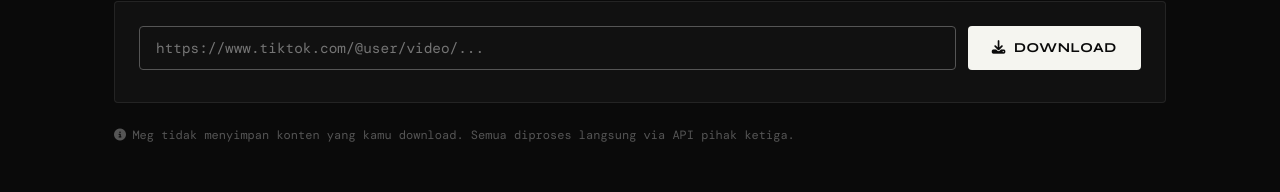
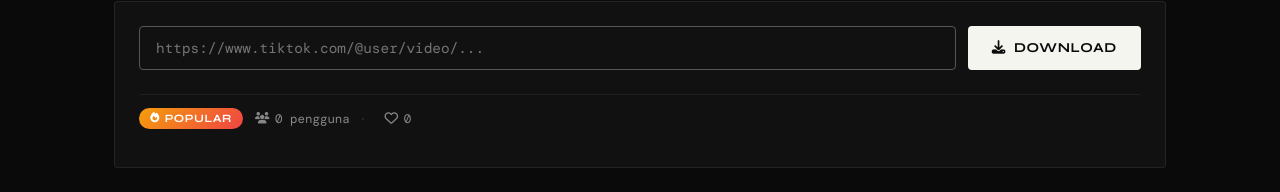
Before and after one commit to nuxmeg-max/Tools-Meg, a Next.js app: page /download in a window 1280 px wide. Shown: the part 331-523 px from the top of the page. Built offline with nearby package versions, Linux system fonts and the light colour scheme; no server answers; the database is empty; a web font is replaced by a local one.

Commit message:
Add ToolStats component to downloader tabs

```diff
--- a/pages/download/index.js
+++ b/pages/download/index.js
@@ -3,6 +3,7 @@
 import { useState } from 'react';
 import Layout from '../../components/Layout';
 import TikTokDownloader from '../../components/downloader/TikTokDownloader';
+import ToolStats from '../../components/ToolStats';
 import InstagramDownloader from '../../components/downloader/InstagramDownloader';
 import YouTubeDownloader from '../../components/downloader/YouTubeDownloader';
 
@@ -59,9 +60,9 @@
 
         {/* Tab content */}
         <div className="card">
-          {activeTab === 'tiktok' && <TikTokDownloader />}
-          {activeTab === 'instagram' && <InstagramDownloader />}
-          {activeTab === 'youtube' && <YouTubeDownloader />}
+          {activeTab === 'tiktok' && <><TikTokDownloader /><ToolStats toolId="tiktok" /></>}
+          {activeTab === 'instagram' && <><InstagramDownloader /><ToolStats toolId="instagram" /></>}
+          {activeTab === 'youtube' && <><YouTubeDownloader /><ToolStats toolId="youtube" /></>}
         </div>
 
         {/* Info */}
```
